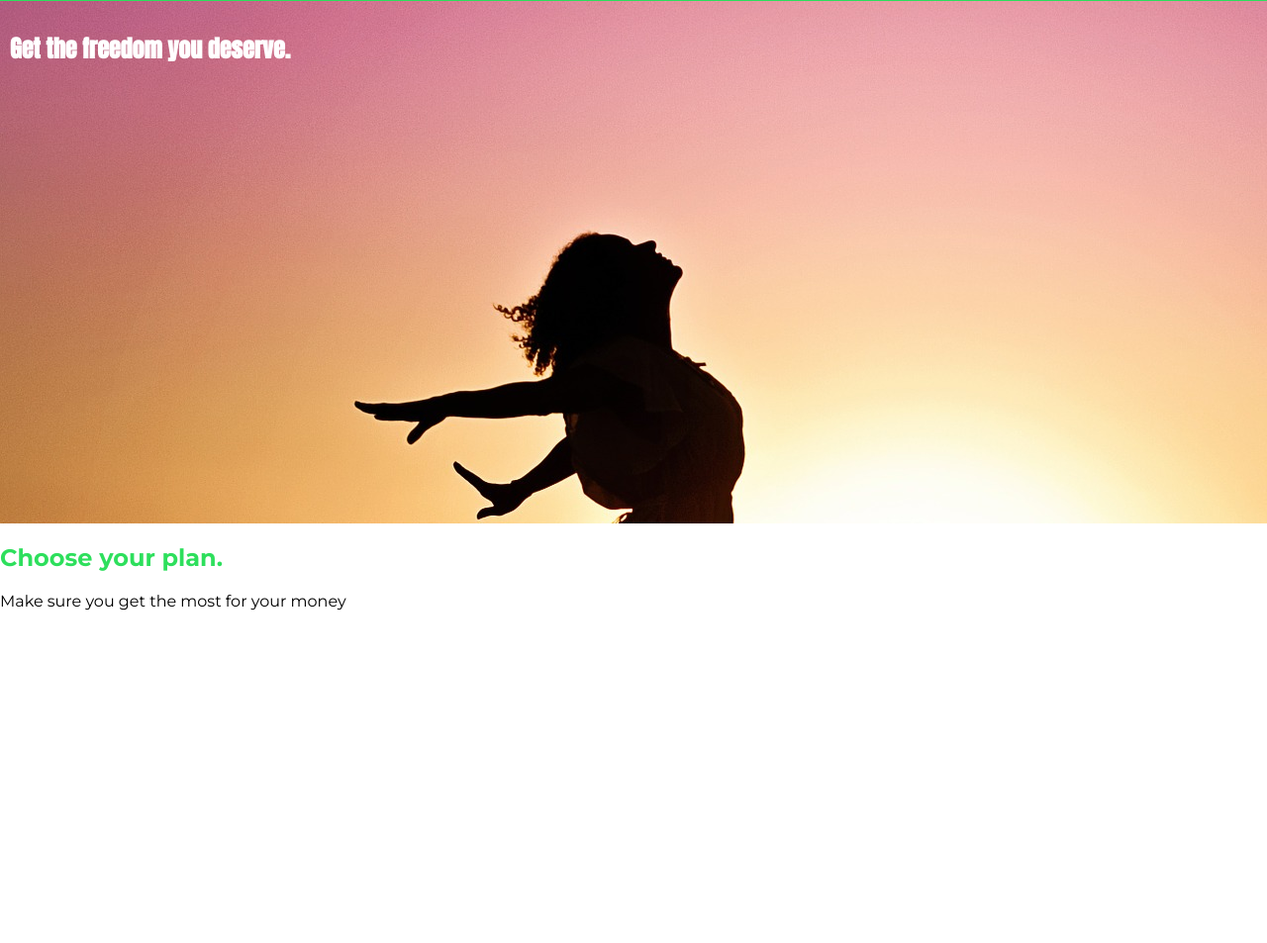
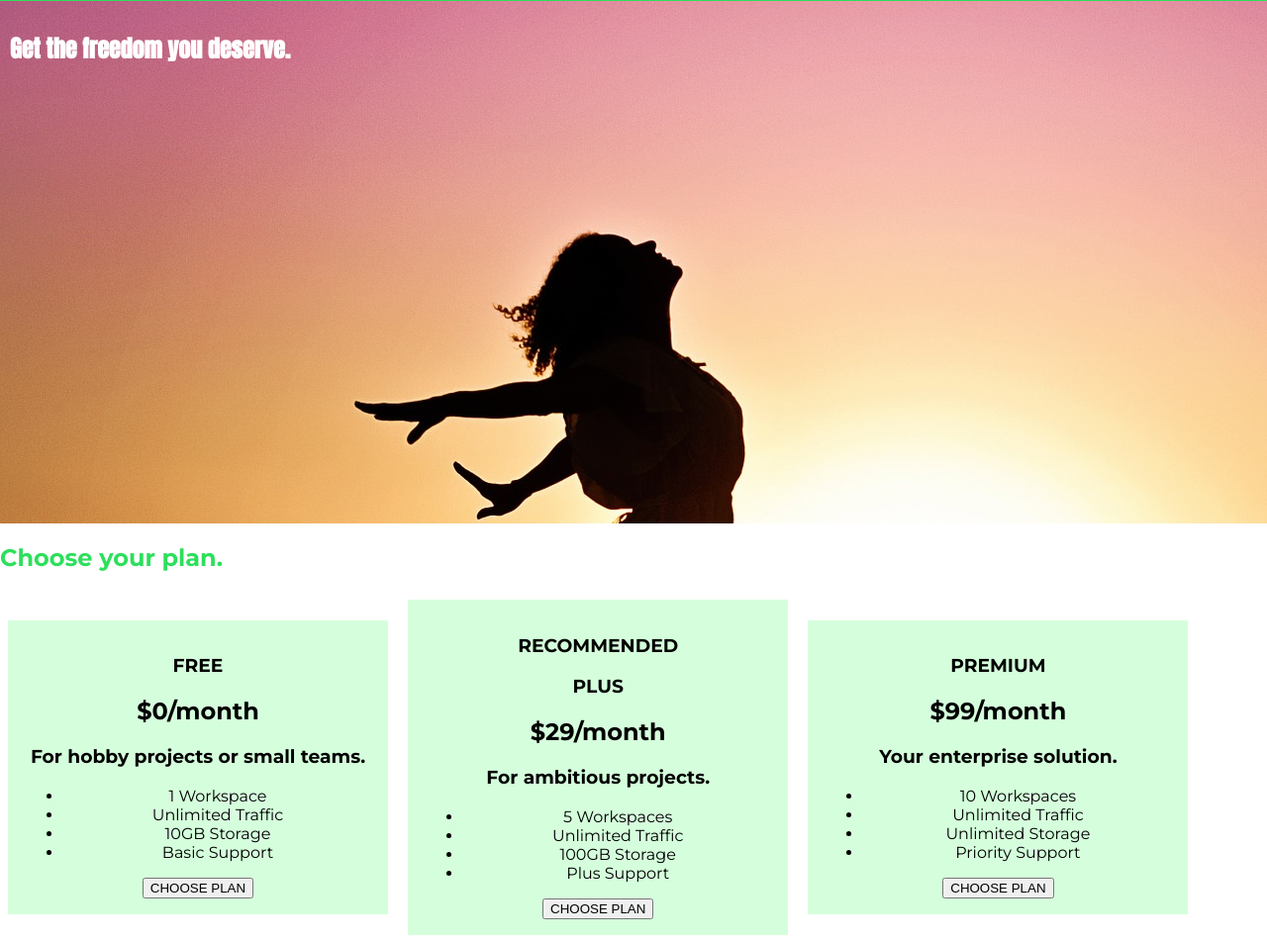
Before and after one commit to NitinBhattacharyya/learning-css, a plain HTML site: page index.html in a window 1280 px wide. Shown: the part 42-995 px from the top of the page at 99% size. Before the commit the page ends 800 px from the top, so only its background shows below. Drawn offline with Linux system fonts and the light colour scheme.

Commit message:
Added plan section

```diff
--- a/index.html
+++ b/index.html
@@ -53,7 +53,51 @@
       </section>
       <section id="plans">
         <h1 class="section-title">Choose your plan.</h1>
-        <p>Make sure you get the most for your money</p>
+        <div>
+          <article class="plan">
+              <h1>FREE</h1>
+              <h2>$0/month</h2>
+              <h3>For hobby projects or small teams.</h3>
+              <ul>
+                  <li>1 Workspace</li>
+                  <li>Unlimited Traffic</li>
+                  <li>10GB Storage</li>
+                  <li>Basic Support</li>
+              </ul>
+              <div>
+                  <button>CHOOSE PLAN</button>
+              </div>
+          </article>
+          <article class="plan">
+              <h1>RECOMMENDED</h1>
+              <h1>PLUS</h1>
+              <h2>$29/month</h2>
+              <h3>For ambitious projects.</h3>
+              <ul>
+                  <li>5 Workspaces</li>
+                  <li>Unlimited Traffic</li>
+                  <li>100GB Storage</li>
+                  <li>Plus Support</li>
+              </ul>
+              <div>
+                  <button>CHOOSE PLAN</button>
+              </div>
+          </article>
+          <article class="plan">
+              <h1>PREMIUM</h1>
+              <h2>$99/month</h2>
+              <h3>Your enterprise solution.</h3>
+              <ul>
+                  <li>10 Workspaces</li>
+                  <li>Unlimited Traffic</li>
+                  <li>Unlimited Storage</li>
+                  <li>Priority Support</li>
+              </ul>
+              <div>
+                  <button>CHOOSE PLAN</button>
+              </div>
+          </article>
+      </div>
       </section>
     </main>
   </body>
--- a/main.css
+++ b/main.css
@@ -1,80 +1,101 @@
 * {
   box-sizing: border-box;
 }
+
 body {
-  font-family: "Montserrat", sans-serif;
-  margin: 0px;
+  font-family: 'Montserrat', sans-serif;
+  margin: 0;
 }
+
 #product-overview {
   background: url("freedom.jpg");
-  /* background: #ff168b; */
-  /* padding: 20px;
-  border-color: black;
-  border-style: solid;
-  border-width: 5px;
-  margin: 20px; */
   width: 100%;
   height: 528px;
   padding: 10px;
 }
-h1 {
-  color: #fff;
-  font-family: "Anton", sans-serif;
-}
+
 .section-title {
   color: #2ddf5c;
-  font-family: inherit;
 }
+
+.plan {
+  background: #d5ffdc;
+  text-align: center;
+  padding: 16px;
+  margin: 8px;
+  display: inline-block;
+  width: 30%;
+  vertical-align: middle;
+}
+
+#product-overview h1 {
+  color: white;
+  font-family: 'Anton', sans-serif;
+}
+
+/* h1 {
+  font-family: sans-serif;
+} */
+
 .main-header {
   width: 100%;
+  background: #2ddf5c;
   padding: 8px 16px;
-  background-color: #2ddf5c;
 }
+
 .main-header > div {
   display: inline-block;
   vertical-align: middle;
 }
+
 .main-header__brand {
   color: #0e4f1f;
   text-decoration: none;
   font-weight: bold;
   font-size: 22px;
 }
+
 .main-nav {
   display: inline-block;
   text-align: right;
   width: calc(100% - 74px);
   vertical-align: middle;
 }
+
 .main-nav__items {
   margin: 0;
   padding: 0;
   list-style: none;
 }
+
 .main-nav__item {
   display: inline-block;
-  margin-left: 16px;
+  margin: 0 16px;
 }
+
 .main-nav__item a {
   text-decoration: none;
   color: #0e4f1f;
   font-weight: bold;
   padding: 3px 0;
 }
+
 .main-nav__item a:hover,
 .main-nav__item a:active {
   color: white;
   border-bottom: 5px solid white;
 }
+
 .main-nav__item--cta a {
   color: white;
   background: #ff1b68;
   padding: 8px 16px;
   border-radius: 8px;
 }
+
 .main-nav__item--cta a:hover,
 .main-nav__item--cta a:active {
-  color: #ff168b;
+  color: #ff1b68;
   background: white;
   border: none;
 }
```
